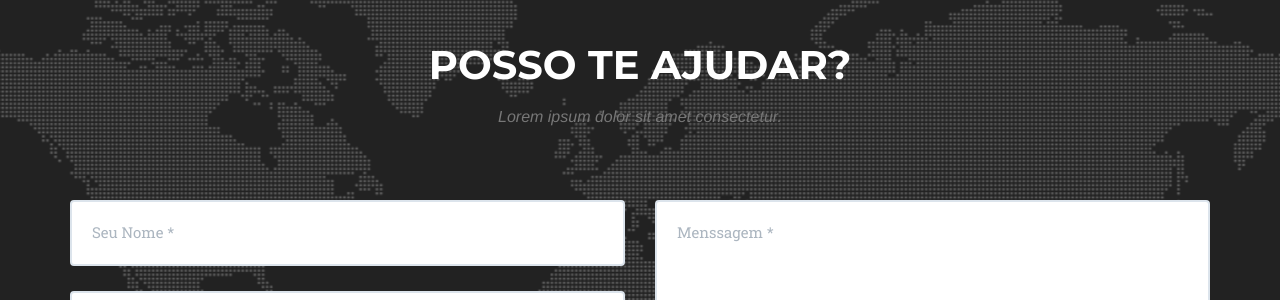
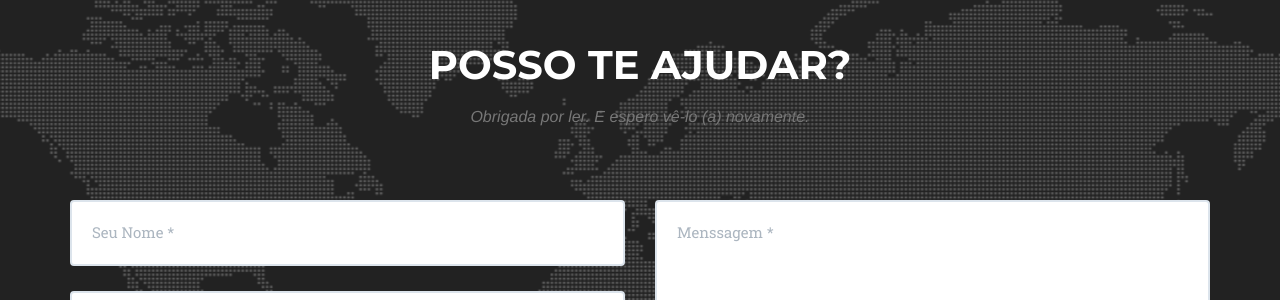
Before and after one commit to SaraFernandes/sarafernandes.github.io, a Jekyll site: the page built from index.html, in a window 1280 px wide and 900 px high, scrolled down 5706 px. Shown: the part 152-452 px from the top of the window. Built offline with Jekyll 4.4.1, drawn with Linux system fonts in a browser that asks for light colours; some web fonts are replaced.

Commit message:
Update contact.html

```diff
--- a/_includes/contact.html
+++ b/_includes/contact.html
@@ -3,7 +3,7 @@
             <div class="row">
                 <div class="col-lg-12 text-center">
                     <h2 class="section-heading">Posso Te Ajudar?</h2>
-                    <h3 class="section-subheading text-muted">Lorem ipsum dolor sit amet consectetur.</h3>
+                    <h3 class="section-subheading text-muted">Obrigada por ler. E espero vê-lo (a) novamente.</h3>
                 </div>
             </div>
             <div class="row">
```
